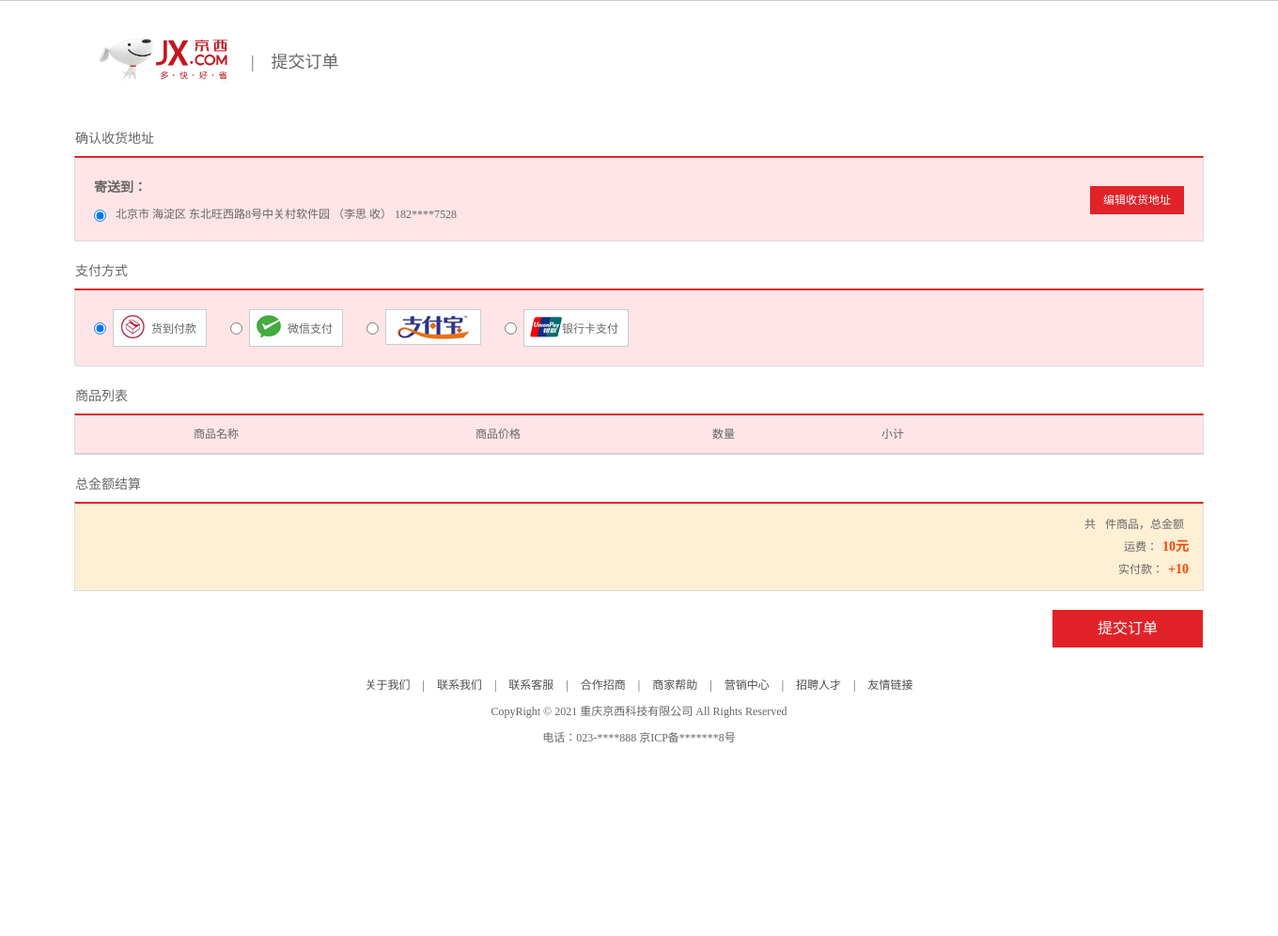
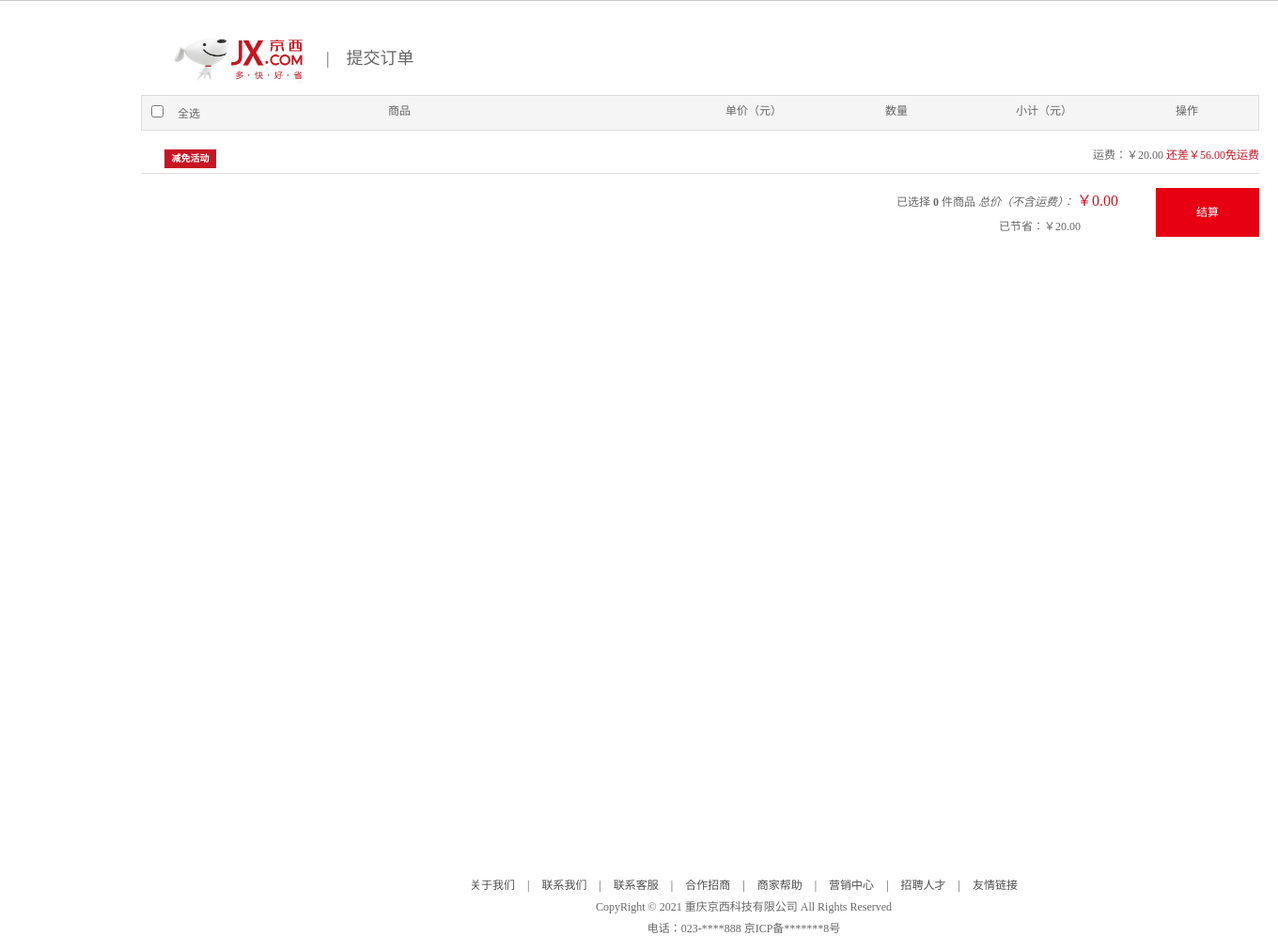
Before and after one commit to Frankd35/JingXiShop, a Django app: template WebProject/templates/shopcar2.html in a window 1360 px wide. Shown: the part 29-1025 px from the top of the page at 94% size. Before the commit the page ends 819 px from the top, so only its background shows below. Run offline with Django 3.2, Linux system fonts and the light colour scheme; the template is opened without the code that fills it, so the values that code supplies are empty; some libraries are stand-ins or nearby versions.

Commit message:
Update shopcar2.html
修复

```diff
--- a/WebProject/templates/shopcar2.html
+++ b/WebProject/templates/shopcar2.html
@@ -1,15 +1,42 @@
-<!DOCTYPE html PUBLIC "-//W3C//DTD XHTML 1.0 Transitional//EN" "http://www.w3.org/TR/xhtml1/DTD/xhtml1-transitional.dtd">
-<html xmlns="http://www.w3.org/1999/xhtml" xml:lang="en">
+<!DOCTYPE html>
+<html>
 <head>
-	<meta http-equiv="Content-Type" content="text/html;charset=UTF-8">
-	<title>京西商场-提交订单</title>
-	<link rel="stylesheet" type="text/css" href="../static/css/reset.css">
-	<link rel="stylesheet" type="text/css" href="../static/css/main2.css">
+    <meta charset="utf-8">
+    <title>综合网购首选-正品低价、品质保障、配送及时、轻松购物！</title>
+    <link rel="shortcut icon" href="favicon.ico" type="image/x-icon"/>
+    <link rel="stylesheet" type="text/css" href="css/main2.css">
+    <link rel="stylesheet" href="css/normalize2.css" />
+    <link rel="stylesheet" href="css/base2.css" />
+    <link rel="stylesheet" href="css/cart2.css">
+    <script src="js/jquery.min.js"></script>
+    <script src="js/base.js"></script>
+    <script src="js/cart.js"></script>
+    <script src="js/addSub.js"></script>
+    <style>
+        .welcome, .login_info, .login_btn, .user_link {
+            line-height: 29px;
+        }
+        .fl {
+            float: left;
+        }
+        div {
+            display: block;
+        }
+        body {
+            font-family: 'Microsoft Yahei';
+            font-size: 12px;
+            color: #666;
+        }
+    </style>
 </head>
 <body>
+    <div class="search">
+		<a href="index.html" class="logo fl"><img src="images/logo.png" width="150" height="59"></a>
+		<a class="sub_page_name fl" onclick="alert('购买成功')">|&nbsp;&nbsp;&nbsp;&nbsp;提交订单</a>
+	</div>
+
     	<div class="header_con">
 		<div class="header">
-			<!-- <div class="welcome fl">欢迎来到京西商场!</div> -->
 			<div class="fr">
 				<div class="login_info fl">
 					欢迎来到京西商场!
@@ -23,84 +50,108 @@
 					<span>|</span>
 					<a href="user_center_info.html">用户中心</a>
 					<span>|</span>
-					<a href="shopcar.html">我的购物车</a>
+					<a href="cart.html">我的购物车</a>
 					<span>|</span>
 					<a href="user_center_order.html">我的订单</a>
 				</div>
 			</div>
 		</div>
 	</div>
-
-	<div class="search_bar clearfix">
-		<a href="index.html" class="logo fl"><img src="../static/images/logo.png" width="150" height="59"></a>
-		<a class="sub_page_name fl" onclick="alert('购买成功')">|&nbsp;&nbsp;&nbsp;&nbsp;提交订单</a>
-		<!-- <div class="search_con fr">
-			<input type="text" class="input_text fl" name="" placeholder="搜索商品">
-			<input type="button" class="input_btn fr" name="" value="搜索">
-		</div>		 -->
+    <div class="py-container">
+        <div class="w">
+            <div class="allgoods">
+                <!-- <h4>全部商品
+                </h4>        -->
+                <div class="cart-main">
+                    <div class="cart-th clearfix">
+                        <div><input type="checkbox">全选</div>
+                        <div class="">商品</div>
+                        <div class="">单价（元）</div>
+                        <div class="">数量</div>
+                        <div class="">小计（元）</div>
+                        <div class="">操作</div>
                     </div>
-
-	<h3 class="common_title">确认收货地址</h3>
-
-	<div class="common_list_con clearfix">
-		<dl>
-			<dt>寄送到：</dt>
-			<dd><input type="radio" name="" checked="">北京市 海淀区 东北旺西路8号中关村软件园 （李思 收） 182****7528</dd>
-		</dl>
-		<a href="user_center_site.html" class="edit_site">编辑收货地址</a>
+                    <div class="cart-title clearfix">
+                        <h5 class="fl">减免活动</h5>
+                        <div class="yunfei fr">
+                            运费：￥20.00
+                            <span>还差￥56.00免运费</span>
+                        </div>
+                    </div>
+                    <div class="cart-item-list">
+                        <div class="cart-body">
+                            <div class="cart-list">
+                                {% for good in goodsList %}
+                                <ul class="goods-list yui3-g">
+                                    <li class="yui3-u-3-8 pr">
+                                        <input type="checkbox" class="good-checkbox">
+                                        <div class="good-item">
+                                            <div class="item-img">
+                                                <img src="images/goods/b5.jpg">
+                                            </div>
+                                            <div class="item-msg">{{good.name}}</div>
+                                        </div>
+                                    </li>
+                                    <li class="yui3-u-1-8">
+                                        <span></span>
+                                        <br>
+                                        <span></span>
+                                        <br>
+                                        <span></span>
+                                        <br>
+                                        <span></span>
+                                        <br>
+                                    </li>
+                                    <li class="yui3-u-1-8">
+                                        <span class="price">{{good.price}}</span>
+                                    </li>
+                                    <li class="yui3-u-1-8">
+                                        <div class="clearfix">
+                                            <a href="javascript1:;" class="increment mins">-</a>
+                                            <input autocomplete="off" type="text" value="1" minnum="1" class="itxt">
+                                            <a href="javascript1:;" class="increment plus">+</a>
+                                        </div>
+                                        <div class="youhuo">有货</div>
+                                    </li>
+                                    <li class="yui3-u-1-8">
+                                        <span class="sum" id='sumPrice'>{{good.sum}}</span>
+                                    </li>
+                                    <li class="yui3-u-1-8">
+                                        <div class="del1">
+                                            <a href="javascript:;">删除</a>
+                                        </div>
+                                        <!-- <div>移到我的关注</div> -->
+                                    </li>
+                                </ul>
+                                {% endfor %}
 
                             </div>
-
-	<h3 class="common_title">支付方式</h3>
-	<div class="common_list_con clearfix">
-		<div class="pay_style_con clearfix">
-			<input type="radio" name="pay_style" checked>
-			<label class="cash">货到付款</label>
-			<input type="radio" name="pay_style">
-			<label class="weixin">微信支付</label>
-			<input type="radio" name="pay_style">
-			<label class="zhifubao"></label>
-			<input type="radio" name="pay_style">
-			<label class="bank">银行卡支付</label>
                         </div>
                     </div>
-
-	<h3 class="common_title">商品列表</h3>
-
-	<div class="common_list_con clearfix">
-		<ul class="goods_list_th clearfix">
-			<li class="col01">商品名称</li>
-			<!-- <li class="col02">商品单位</li> -->
-			<li class="col03">商品价格</li>
-			<li class="col04">数量</li>
-			<li class="col05">小计</li>
-		</ul>
-		{% for good in goodsList %}
-		<ul class="goods_list_td clearfix">
-			<li class="col01">{{ forloop.counter }}</li>
-			<li class="col02"><img src="{{ good.image.url }}"></li>
-			<li class="col03">{{ good.name }}</li>
-			<li class="col05">{{ good.price }}元</li>
-			<li class="col06">{{ good.count }}</li>
-			<li class="col07">{{ good.amount }}元</li>
-		</ul>
-		{% endfor %}
                 </div>
-
-	<h3 class="common_title">总金额结算</h3>
-
-	<div class="common_list_con clearfix" id="onee">
-		<div class="settle_con">
-			<div class="total_goods_count">共<em>{{ total_count }}</em>件商品，总金额<b>{{ total_price }}</b></div>
-			<div class="transit">运费：<b>10元</b></div>
-			<div class="total_pay">实付款：<b>{{ total_pay }}+10</b></div>
+                <div class="cart-tool clearfix">
+                    <div class="money-box">
+                        <div class="sumprice">
+                            <div class="sumprice-top">
+                                <span>
+                                    已选择
+                                    <strong>0</strong> 件商品</span>
+                                <span>
+                                <em>总价（不含运费）：</em>
+                                <i class="summoney">￥<span>44240.00</span></i>
+                            </div>
+                            <div class="sumprice-bottom">
+                                已节省：￥20.00
                             </div>
                         </div>
-
-	<div class="order_submit clearfix">
-		<a href="javascript:;" id="order_btn" onclick="alert('订单提交成功')">提交订单</a>
+                        <div class="sumbtn">
+                            <a class="sum-btn" href="place_order.html">结算</a>
                         </div>
-
+                    </div>
+                </div>
+            </div>
+        </div>
+    </div>
     <footer>
         <div class="footer">
             <div class="foot_link">
@@ -124,30 +175,5 @@
             <p>电话：023-****888    京ICP备*******8号</p>
         </div>
     </footer>
-
-	<div class="popup_con">
-		<div class="popup">
-			<p>订单提交成功！</p>
-		</div>
-
-		<div class="mask"></div>
-	</div>
-
-	<script type="text/javascript" src="js/jquery-1.12.2.js"></script>
-	<script type="text/javascript">
-		$('#order_btn').click(function() {
-			localStorage.setItem('order_finish',2);
-
-			$('.popup_con').fadeIn('fast', function() {
-
-				setTimeout(function(){
-					$('.popup_con').fadeOut('fast',function(){
-						window.location.href = 'index.html';
-					});
-				},3000)
-
-			});
-		});
-	</script>
 </body>
 </html>
```
Lines whose indentation alone changed are shown as unchanged.
